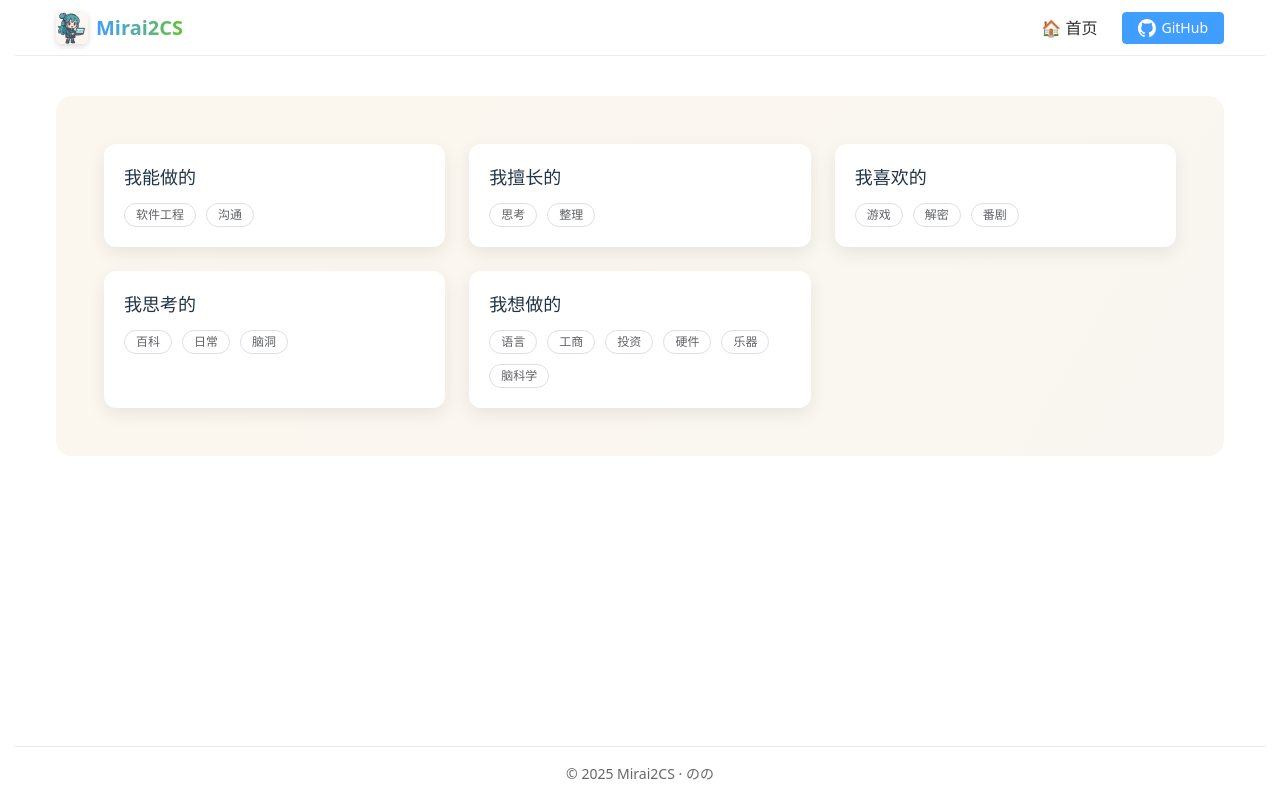
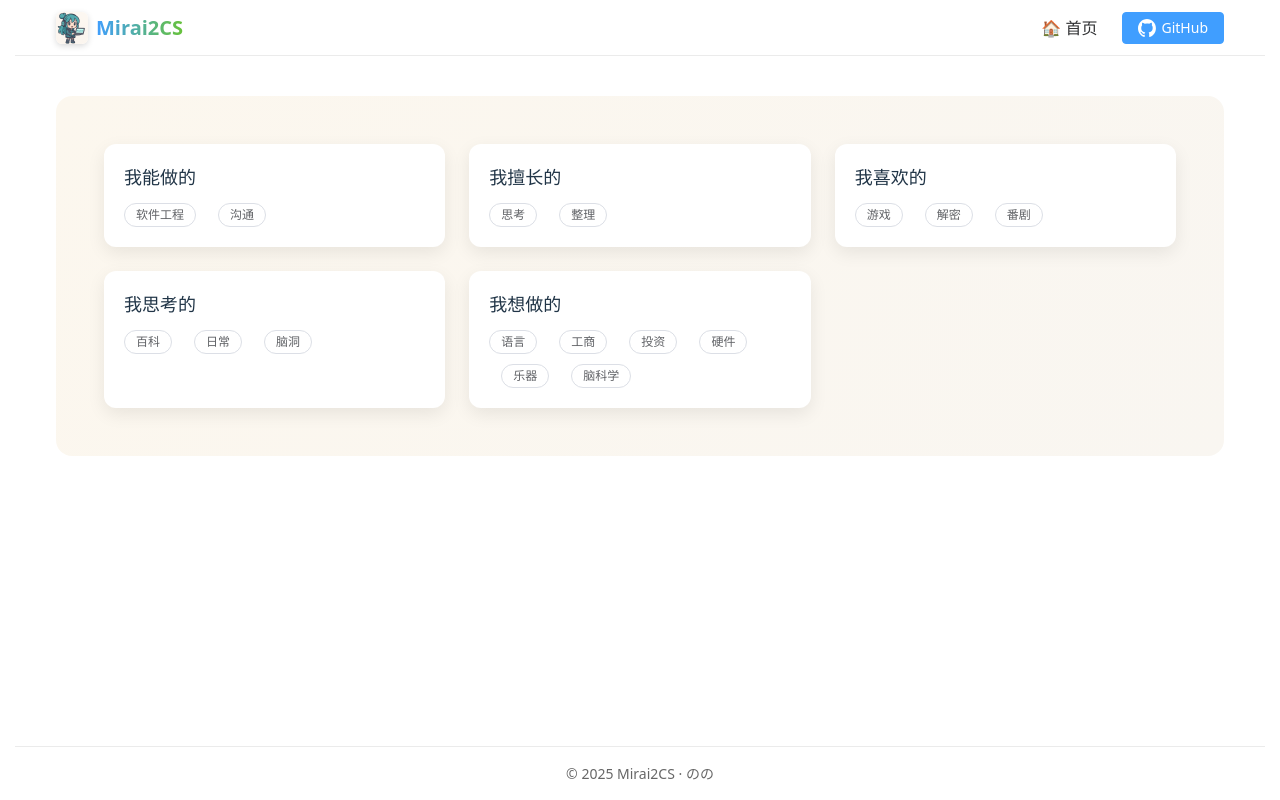
Before and after one commit to nono-easy/mirai2cs, a Vue app in the folder frontend/: page / in a window 1280 px wide. Built offline with nearby package versions, Linux system fonts and the light colour scheme.

Commit message:
feat: 回退

```diff
--- a/frontend/src/components/ModuleCard.vue
+++ b/frontend/src/components/ModuleCard.vue
@@ -2,7 +2,7 @@
   <section class="module-card">
     <!-- 标题行（可选图标） -->
     <header class="card-head">
-      <slot name="icon"/>
+      <slot name="icon" />
       <h3 class="card-title">{{ title }}</h3>
     </header>
 
@@ -64,13 +64,12 @@ defineProps<{
   background: #fff;
   border-radius: 12px;
   padding: 20px;
-  box-shadow: 0 6px 18px rgba(0, 0, 0, .08);
+  box-shadow: 0 6px 18px rgba(0,0,0,.08);
   transition: transform .18s ease, box-shadow .18s ease;
 }
-
 .module-card:hover {
   transform: translateY(-2px);
-  box-shadow: 0 10px 24px rgba(0, 0, 0, .10);
+  box-shadow: 0 10px 24px rgba(0,0,0,.10);
 }
 
 .card-head {
@@ -79,7 +78,6 @@ defineProps<{
   gap: 10px;
   margin-bottom: 12px;
 }
-
 .card-title {
   margin: 0;
   font-size: 18px;
@@ -88,24 +86,11 @@ defineProps<{
 
 .card-actions {
   display: flex;
-  flex-wrap: wrap;
-  justify-content: flex-start; /* 行首贴左 */
-  align-content: flex-start;
-  gap: 10px; /* 用 gap 控间距 */
-}
-
-/* 关键：覆盖 Element Plus 的 “相邻按钮左外边距” */
-.card-actions :deep(.el-button + .el-button) {
-  margin-left: 0 !important;
+  flex-wrap: wrap;     /* ✅ 自动换行 */
+  gap: 10px;           /* 按钮间距 */
 }
 
 /* 导航区域常见的焦点高亮处理（仅按钮自身） */
-.subbtn {
-  -webkit-tap-highlight-color: transparent;
-}
-
-.subbtn:focus, .subbtn:focus-visible {
-  outline: none;
-  box-shadow: none;
-}
+.subbtn { -webkit-tap-highlight-color: transparent; }
+.subbtn:focus, .subbtn:focus-visible { outline: none; box-shadow: none; }
 </style>
--- a/frontend/vite.config.js
+++ b/frontend/vite.config.js
@@ -4,7 +4,6 @@ import { fileURLToPath, URL } from 'node:url'
 
 // https://vite.dev/config/
 export default defineConfig({
-  base: '/',
   plugins: [vue()],
   resolve: {
     alias: {
```
